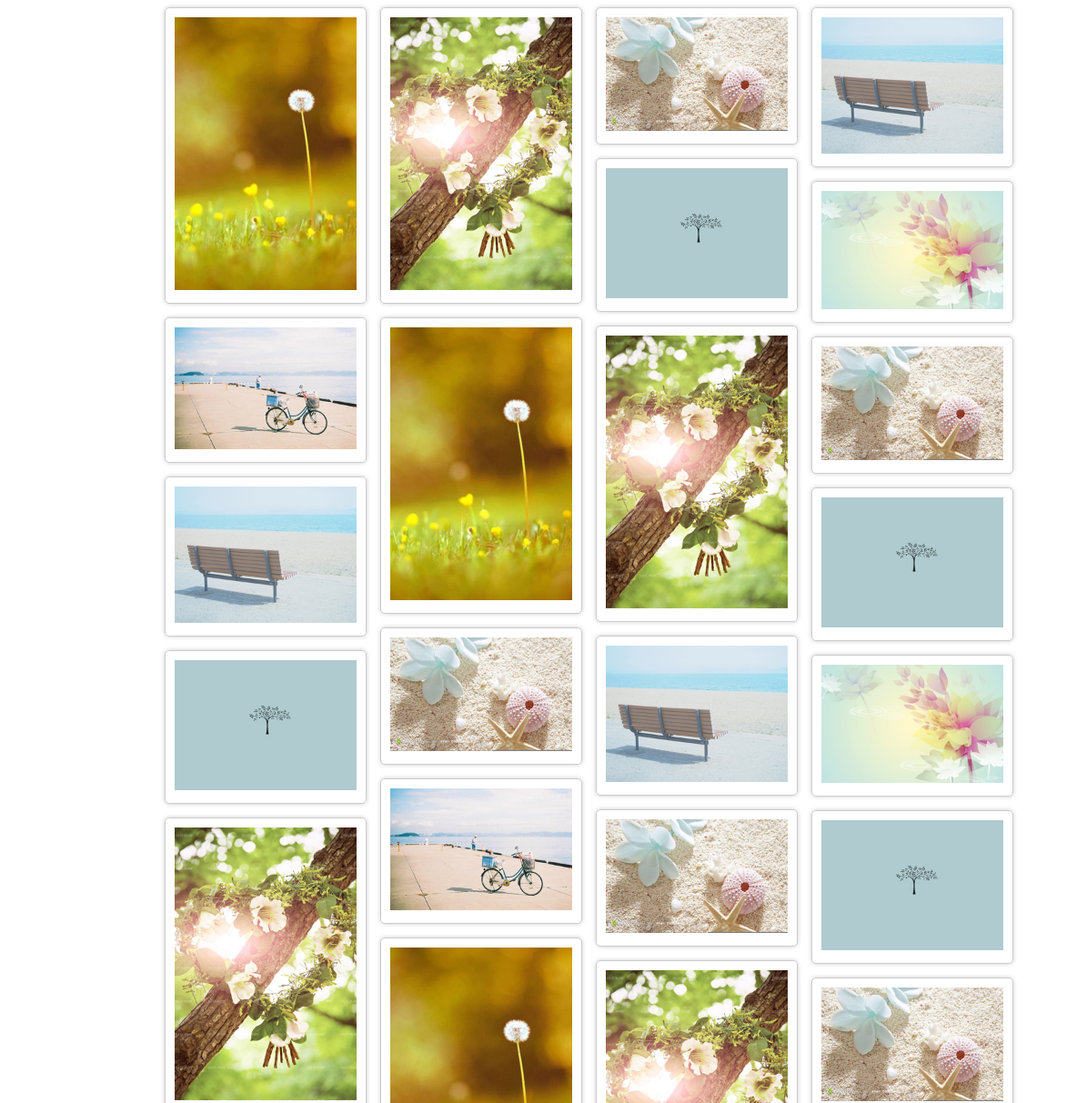
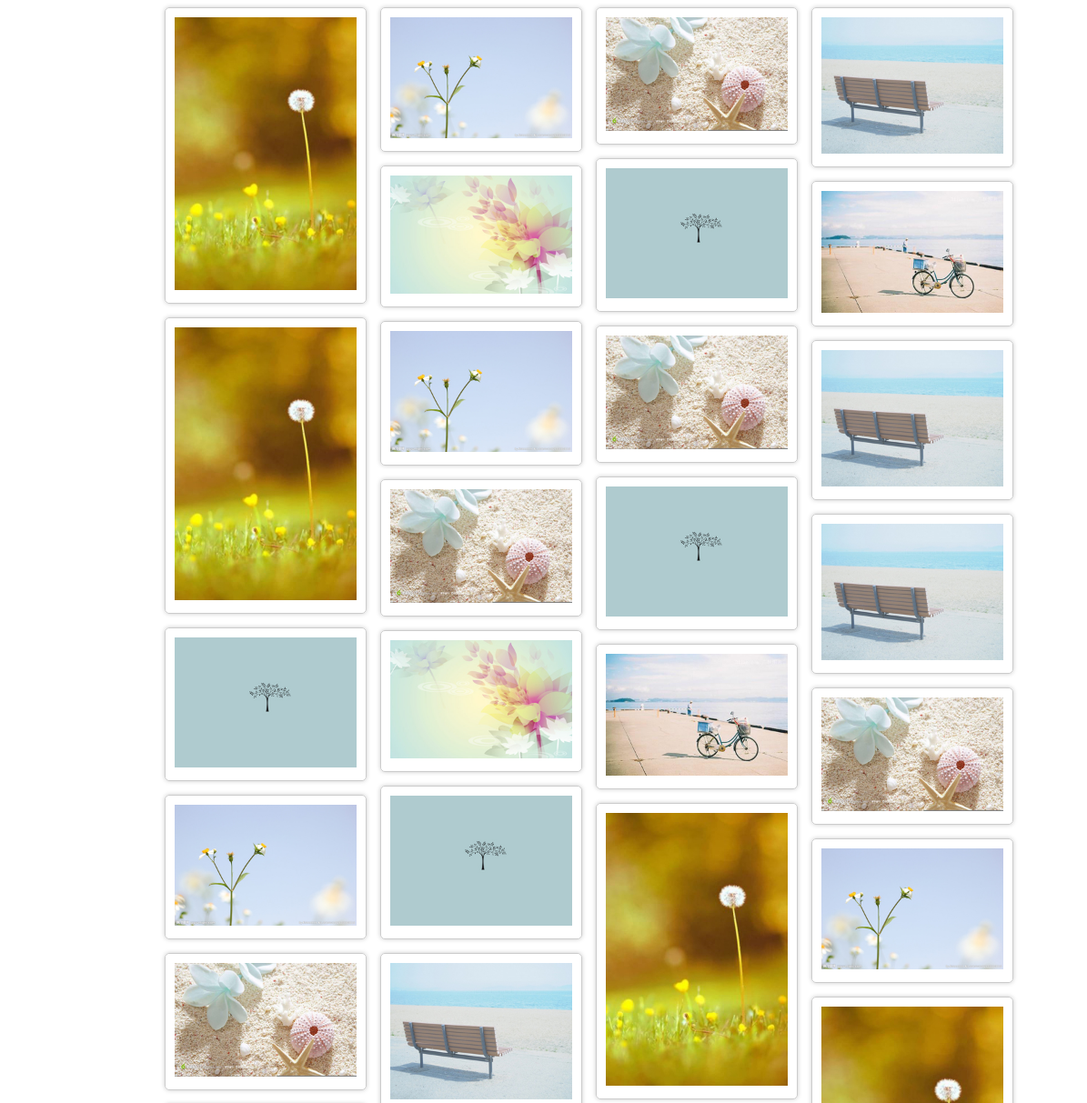
Before and after one commit to git-flora/works, a plain HTML site: page works1/gallery.html in a window 1280 px wide. Shown: the part 87-1300 px from the top of the page at 91% size, 0-1195 px from the left. Drawn offline with nearby package versions, Linux system fonts and the light colour scheme.

Commit message:
Update gallery.html

```diff
--- a/works1/gallery.html
+++ b/works1/gallery.html
@@ -36,7 +36,7 @@
 				</div>
 				<div class="box">
 					<div class="pic">
-						<img src="img/pic/pb2.jpg" alt="2">
+						<img src="img/pic/pb8.jpg" alt="2">
 					</div>
 				</div>
 				<div class="box">
@@ -71,7 +71,7 @@
 				</div>
 				<div class="box">
 					<div class="pic">
-						<img src="img/pic/pb2.jpg" alt="">
+						<img src="img/pic/pb8.jpg" alt="">
 					</div>
 				</div>
 				<div class="box">
@@ -126,7 +126,7 @@
 				</div>
 				<div class="box">
 					<div class="pic">
-						<img src="img/pic/pb2.jpg" alt="">
+						<img src="img/pic/pb8.jpg" alt="">
 					</div>
 				</div>
 				<div class="box">
@@ -136,7 +136,7 @@
 				</div>
 				<div class="box">
 					<div class="pic">
-						<img src="img/pic/pb2.jpg" alt="">
+						<img src="img/pic/pb8.jpg" alt="">
 					</div>
 				</div>
 				<div class="box">
```
